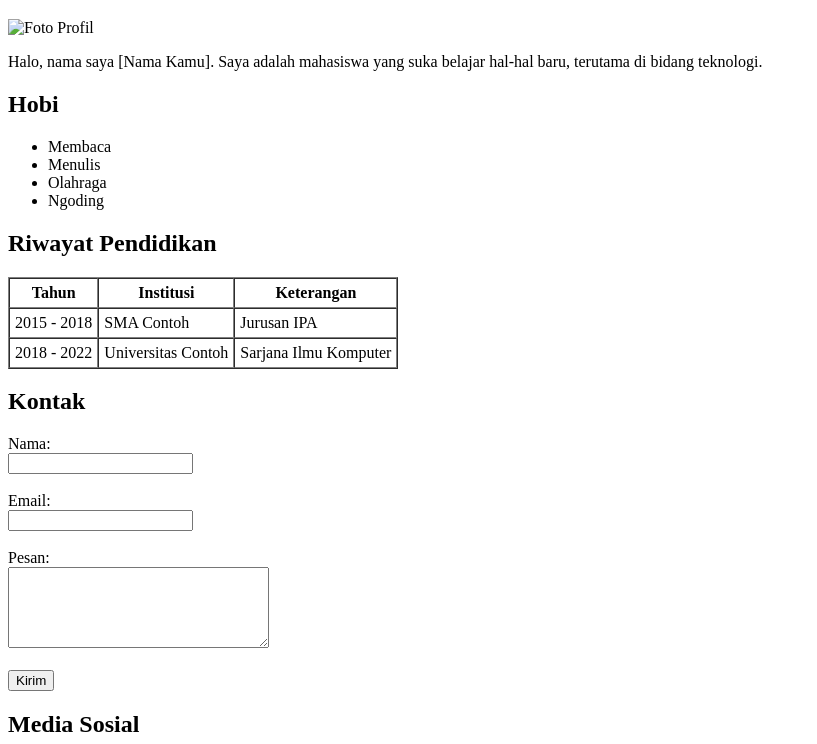
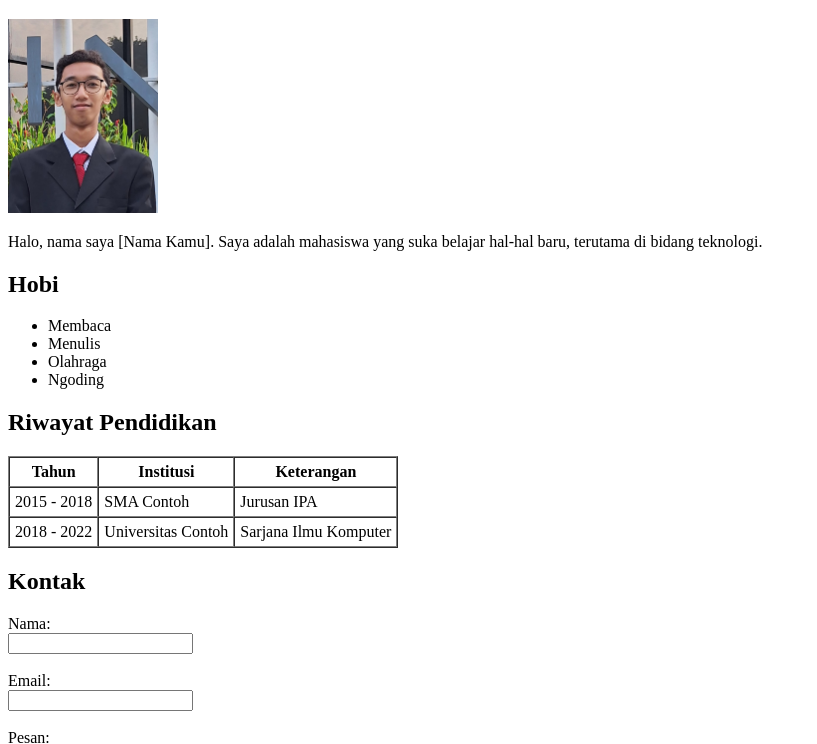
Before and after one commit to Akahazu/HTMLCV, a plain HTML site: page index.html in a window 1280 px wide. Shown: the part 61-805 px from the top of the page, without its empty margins (0-817 px from the left). Drawn offline with Linux system fonts and the light colour scheme.

Commit message:
Update index.html

```diff
--- a/index.html
+++ b/index.html
@@ -10,7 +10,7 @@
   <h1>Profil Saya</h1>
 
   <!-- Foto + Deskripsi -->
-  <img src="images/profil.jpg" alt="Foto Profil" width="150">
+  <img src="Fotodiri.jpg" alt="Foto Profil" width="150">
   <p>Halo, nama saya [Nama Kamu]. Saya adalah mahasiswa yang suka belajar hal-hal baru, terutama di bidang teknologi.</p>
 
   <!-- Daftar Hobi -->
```
